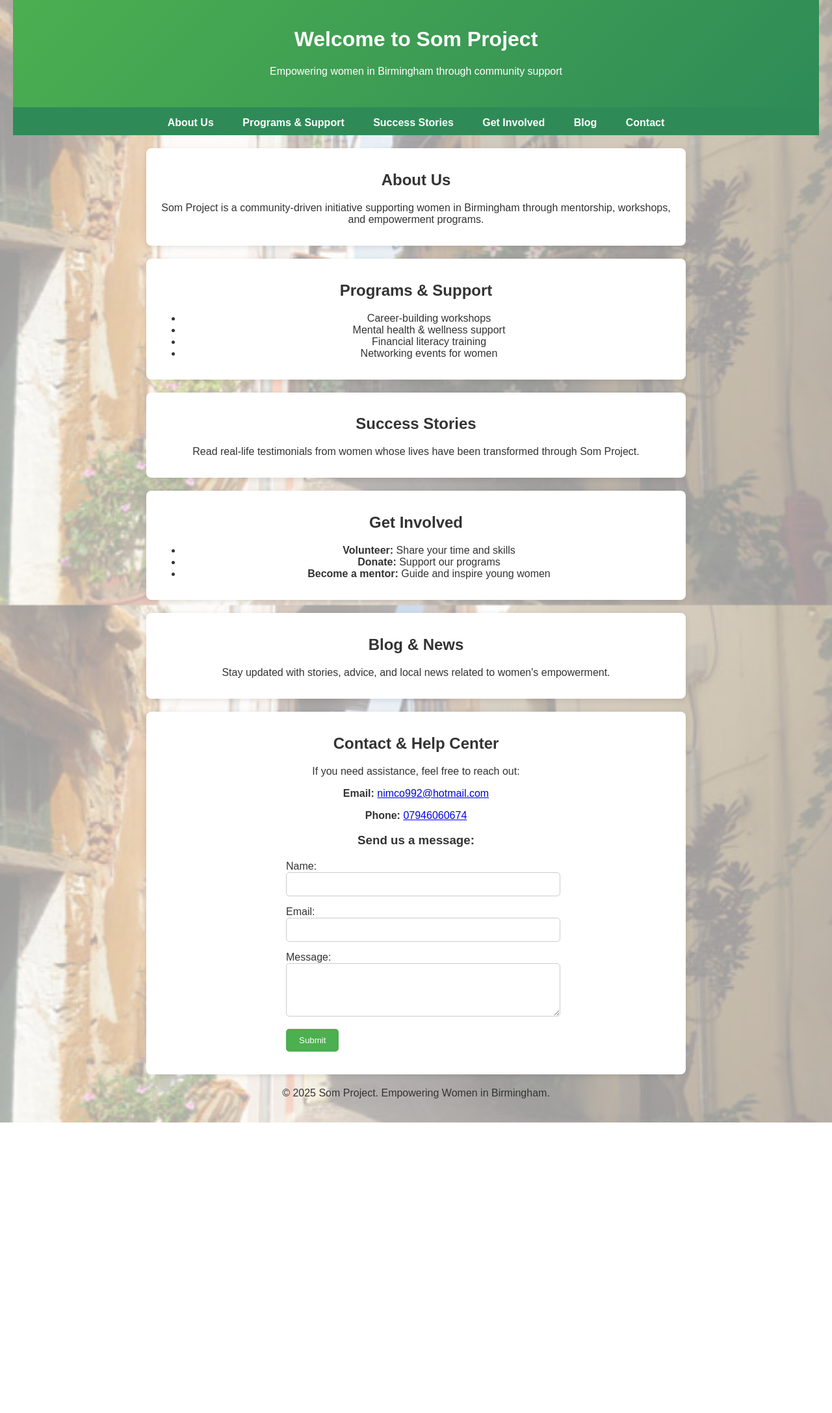
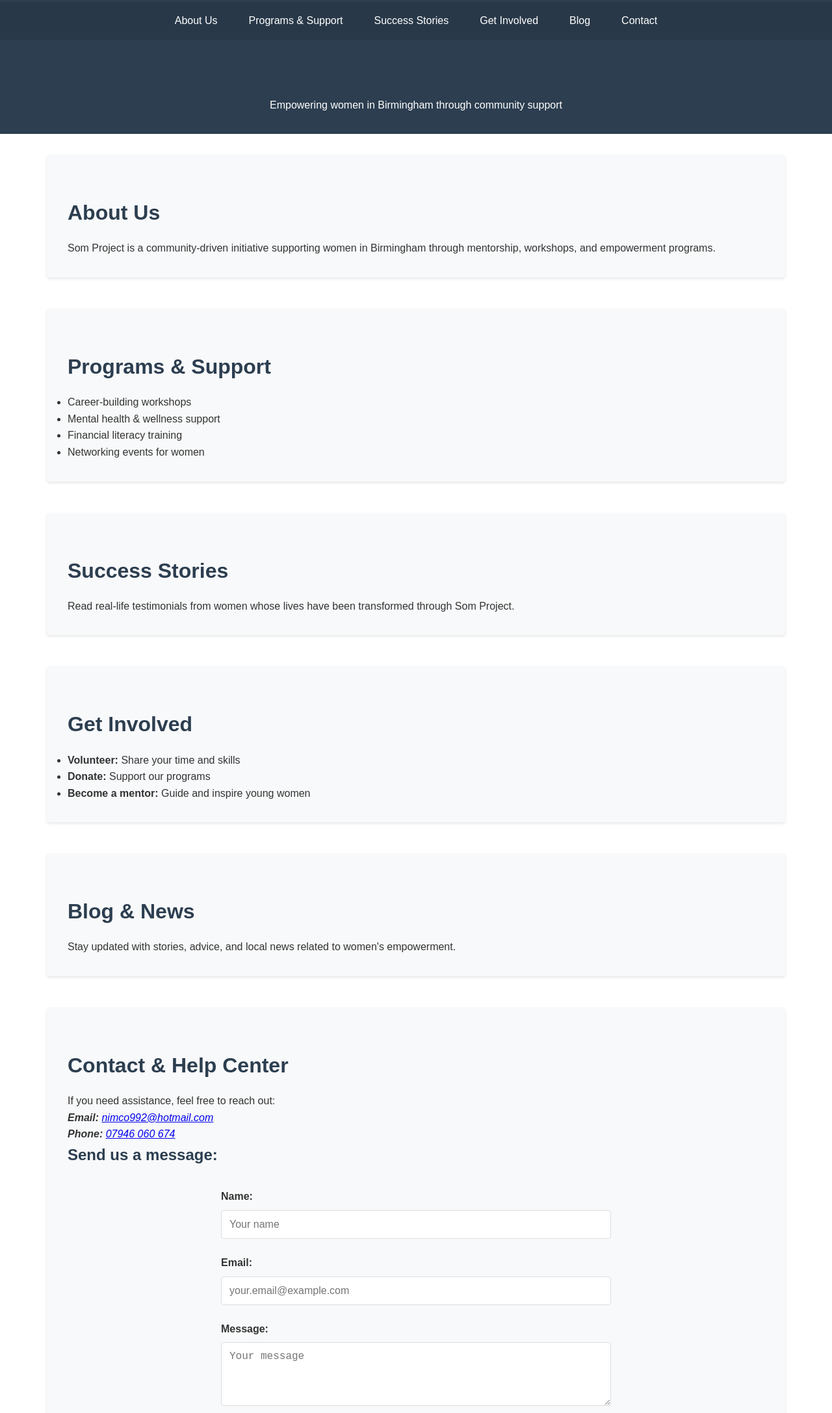
Before and after one commit to ozzyib/somproject.github.io, a plain HTML site: page index.html in a window 1280 px wide. Shown: the part 29-2203 px from the top of the page at 65% size. Before the commit the page ends 1756 px from the top, so only its background shows below. Drawn offline with Linux system fonts and the light colour scheme.

Commit message:
structure improvement/enhancements/features

```diff
--- a/index.html
+++ b/index.html
@@ -4,28 +4,39 @@
 <head>
     <meta charset="UTF-8">
     <meta name="viewport" content="width=device-width, initial-scale=1.0">
+    <!-- Added SEO meta tags -->
+    <meta name="description"
+        content="Som Project - Supporting and empowering women in Birmingham through mentorship, workshops, and community programs">
+    <meta name="keywords" content="women empowerment, Birmingham, mentorship, community support, workshops">
+    <meta name="author" content="Som Project">
+
+    <!-- Added favicon -->
+    <link rel="icon" type="image/x-icon" href="favicon.ico">
+
     <title>Som Project - Supporting Local Women</title>
     <link rel="stylesheet" href="styles.css">
 </head>
 
 <body>
-    <header>
-        <h1>Welcome to Som Project</h1>
-        <p>Empowering women in Birmingham through community support</p>
+    <header class="site-header">
+        <nav class="main-nav" aria-label="Main navigation">
+            <ul>
+                <li><a href="#about" aria-label="About Us">About Us</a></li>
+                <li><a href="#programs" aria-label="Programs and Support">Programs & Support</a></li>
+                <li><a href="#stories" aria-label="Success Stories">Success Stories</a></li>
+                <li><a href="#involvement" aria-label="Get Involved">Get Involved</a></li>
+                <li><a href="#blog" aria-label="Blog">Blog</a></li>
+                <li><a href="#contact" aria-label="Contact">Contact</a></li>
+            </ul>
+        </nav>
+
+        <div class="hero">
+            <h1>Welcome to Som Project</h1>
+            <p class="tagline">Empowering women in Birmingham through community support</p>
+        </div>
     </header>
 
-    <nav>
-        <ul>
-            <li><a href="#about">About Us</a></li>
-            <li><a href="#programs">Programs & Support</a></li>
-            <li><a href="#stories">Success Stories</a></li>
-            <li><a href="#involvement">Get Involved</a></li>
-            <li><a href="#blog">Blog</a></li>
-            <li><a href="#contact">Contact</a></li>
-        </ul>
-    </nav>
-
-    <main>
+    <main id="main-content">
         <section id="about">
             <h2>About Us</h2>
             <p>Som Project is a community-driven initiative supporting women in Birmingham through mentorship,
@@ -50,9 +61,9 @@
         <section id="involvement">
             <h2>Get Involved</h2>
             <ul>
-                <li><b>Volunteer:</b> Share your time and skills</li>
-                <li><b>Donate:</b> Support our programs</li>
-                <li><b>Become a mentor:</b> Guide and inspire young women</li>
+                <li><strong>Volunteer:</strong> Share your time and skills</li>
+                <li><strong>Donate:</strong> Support our programs</li>
+                <li><strong>Become a mentor:</strong> Guide and inspire young women</li>
             </ul>
         </section>
 
@@ -61,34 +72,50 @@
             <p>Stay updated with stories, advice, and local news related to women's empowerment.</p>
         </section>
 
-        <section id="contact">
+        <section id="contact" class="contact-section">
             <h2>Contact & Help Center</h2>
             <p>If you need assistance, feel free to reach out:</p>
-            <p><b>Email:</b> <a href="mailto:nimco992@hotmail.com">nimco992@hotmail.com</a></p>
-            <p><b>Phone:</b> <a href="tel:07946060674">07946060674</a></p>
+            <address>
+                <p><strong>Email:</strong> <a href="mailto:nimco992@hotmail.com">nimco992@hotmail.com</a></p>
+                <p><strong>Phone:</strong> <a href="tel:+447946060674">07946 060 674</a></p>
+            </address>
 
             <h3>Send us a message:</h3>
-            <form action="#" method="post">
-                <label for="name">Name:</label>
-                <input type="text" id="name" name="name" required>
-                <br>
-                <label for="email">Email:</label>
-                <input type="email" id="email" name="email" required>
-                <br>
-                <label for="message">Message:</label>
-                <textarea id="message" name="message" rows="4" required></textarea>
-                <br>
-                <button type="submit">Submit</button>
+            <form action="/submit-form" method="POST" class="contact-form">
+                <div class="form-group">
+                    <label for="name">Name:</label>
+                    <input type="text" id="name" name="name" required aria-required="true" placeholder="Your name">
+                </div>
+
+                <div class="form-group">
+                    <label for="email">Email:</label>
+                    <input type="email" id="email" name="email" required aria-required="true"
+                        placeholder="your.email@example.com">
+                </div>
+
+                <div class="form-group">
+                    <label for="message">Message:</label>
+                    <textarea id="message" name="message" rows="4" required aria-required="true"
+                        placeholder="Your message"></textarea>
+                </div>
+
+                <button type="submit" class="submit-btn">Send Message</button>
             </form>
         </section>
-
     </main>
 
-    <footer>
-        <p>&copy; 2025 Som Project. Empowering Women in Birmingham.</p>
+    <footer class="site-footer">
+        <p>&copy;
+            <script>document.write(new Date().getFullYear())</script> Som Project. Empowering Women in Birmingham.
+        </p>
+        <nav aria-label="Footer navigation">
+            <a href="/privacy-policy">Privacy Policy</a> |
+            <a href="/terms">Terms of Use</a>
+        </nav>
     </footer>
 
-    <script src="script.js"></script>
+    <!-- Defer non-critical JavaScript -->
+    <script src="script.js" defer></script>
 </body>
 
 </html>
--- a/styles.css
+++ b/styles.css
@@ -1,103 +1,217 @@
-/* General Styling */
-body {
-    font-family: Arial, sans-serif;
-    text-align: center;
-    margin: 0;
-    padding: 20px;
-    background: url('images/image1.jpg') no-repeat center center fixed;
-    background-size: cover;
-    color: #333;
-    position: relative;
+/* Reset and Base Styles */
+:root {
+    --primary-color: #2c3e50;
+    --secondary-color: #e74c3c;
+    --text-color: #333;
+    --light-bg: #f8f9fa;
+    --spacing-unit: 1rem;
+    --border-radius: 4px;
 }
 
-/* Navigation Styling */
-nav {
-    background-color: #2E8B57;
-    padding: 10px;
+* {
+    margin: 0;
+    padding: 0;
+    box-sizing: border-box;
+}
+
+body {
+    font-family: 'Arial', sans-serif;
+    line-height: 1.6;
+    color: var(--text-color);
+    background-color: #fff;
+}
+
+/* Typography */
+h1,
+h2,
+h3 {
+    margin-bottom: var(--spacing-unit);
+    color: var(--primary-color);
+}
+
+h1 {
+    font-size: 2.5rem;
+    margin-bottom: 1.5rem;
+}
+
+h2 {
+    font-size: 2rem;
+    margin-top: 2rem;
+}
+
+h3 {
+    font-size: 1.5rem;
+}
+
+/* Layout */
+.site-header {
+    background: var(--primary-color);
+    color: white;
+    padding: 2rem 0;
     text-align: center;
 }
 
-nav ul {
-    list-style: none;
-    padding: 0;
-    margin: 0;
+.main-nav {
+    background: rgba(0, 0, 0, 0.1);
+    padding: 1rem 0;
 }
 
-nav ul li {
-    display: inline;
-    margin: 10px;
+.main-nav ul {
+    list-style: none;
+    display: flex;
+    justify-content: center;
+    flex-wrap: wrap;
+    gap: 1rem;
+    padding: 0 1rem;
 }
 
-nav ul li a {
+.main-nav a {
+    color: white;
     text-decoration: none;
-    color: white;
-    font-weight: bold;
-    padding: 10px;
-    transition: 0.3s ease-in-out;
+    padding: 0.5rem 1rem;
+    border-radius: var(--border-radius);
+    transition: background-color 0.3s;
 }
 
-/* Hover Effect */
-nav ul li a:hover {
-    color: #FFD700;
+.main-nav a:hover {
+    background-color: rgba(255, 255, 255, 0.1);
+}
+
+/* Main Content */
+#main-content {
+    max-width: 1200px;
+    margin: 0 auto;
+    padding: 2rem;
+}
+
+section {
+    margin-bottom: 3rem;
+    padding: 2rem;
+    background: var(--light-bg);
+    border-radius: var(--border-radius);
+    box-shadow: 0 2px 4px rgba(0, 0, 0, 0.1);
+}
+
+/* Forms */
+.contact-form {
+    max-width: 600px;
+    margin: 2rem auto;
+}
+
+.form-group {
+    margin-bottom: 1.5rem;
+}
+
+label {
+    display: block;
+    margin-bottom: 0.5rem;
+    font-weight: bold;
+}
+
+input[type="text"],
+input[type="email"],
+textarea {
+    width: 100%;
+    padding: 0.75rem;
+    border: 1px solid #ddd;
+    border-radius: var(--border-radius);
+    font-size: 1rem;
+}
+
+input:focus,
+textarea:focus {
+    outline: none;
+    border-color: var(--primary-color);
+    box-shadow: 0 0 0 2px rgba(44, 62, 80, 0.2);
+}
+
+.submit-btn {
+    background-color: var(--secondary-color);
+    color: white;
+    padding: 0.75rem 1.5rem;
+    border: none;
+    border-radius: var(--border-radius);
+    cursor: pointer;
+    font-size: 1rem;
+    transition: background-color 0.3s;
+}
+
+.submit-btn:hover {
+    background-color: #c0392b;
+}
+
+/* Footer */
+.site-footer {
+    background: var(--primary-color);
+    color: white;
+    text-align: center;
+    padding: 2rem;
+    margin-top: 3rem;
+}
+
+.site-footer a {
+    color: white;
+    text-decoration: none;
+    margin: 0 0.5rem;
+}
+
+.site-footer a:hover {
     text-decoration: underline;
 }
 
-/* Overlay for Better Readability */
-body::before {
-    content: "";
-    position: absolute;
-    top: 0;
-    left: 0;
-    width: 100%;
-    height: 100%;
-    background: rgba(255, 255, 255, 0.6);
-    /* Adjust transparency for readability */
-    z-index: -1;
+/* Responsive Design */
+@media (max-width: 768px) {
+    .main-nav ul {
+        flex-direction: column;
+        align-items: center;
     }
 
-/* Header Styling */
-header {
-    background: linear-gradient(135deg, #4CAF50, #2E8B57);
-    color: white;
-    padding: 30px;
-    border-bottom: 5px solid #2E8B57;
+    .main-nav li {
+        width: 100%;
+        text-align: center;
     }
 
-/* Sections Styling */
-section {
-    margin: 20px auto;
-    padding: 15px;
-    background: white;
-    box-shadow: 0 2px 8px rgba(0, 0, 0, 0.1);
-    border-radius: 8px;
-    max-width: 800px;
+    h1 {
+        font-size: 2rem;
     }
 
-/* Contact Form Styling */
-form {
-    margin: 20px auto;
-    max-width: 400px;
-    text-align: left;
+    h2 {
+        font-size: 1.75rem;
     }
 
-form input,
-form textarea {
-    width: 100%;
-    padding: 10px;
-    margin-bottom: 15px;
-    border: 1px solid #ccc;
-    border-radius: 5px;
+    section {
+        padding: 1rem;
+    }
 }
 
-form button {
-    background-color: #4CAF50;
-    color: white;
-    border: none;
-    padding: 10px 20px;
-    border-radius: 5px;
-    cursor: pointer;
+/* Accessibility */
+@media (prefers-reduced-motion: reduce) {
+    * {
+        animation: none !important;
+        transition: none !important;
+    }
 }
 
-form button:hover {
-    background-color: #2E8B57;
+/* Print Styles */
+@media print {
+
+    .main-nav,
+    .submit-btn {
+        display: none;
     }
+
+    body {
+        color: black;
+        background: white;
+    }
+
+    a {
+        text-decoration: none;
+        color: black;
+    }
+
+    section {
+        break-inside: avoid;
+        box-shadow: none;
+    }
+}
```
Lines whose indentation alone changed are shown as unchanged.
